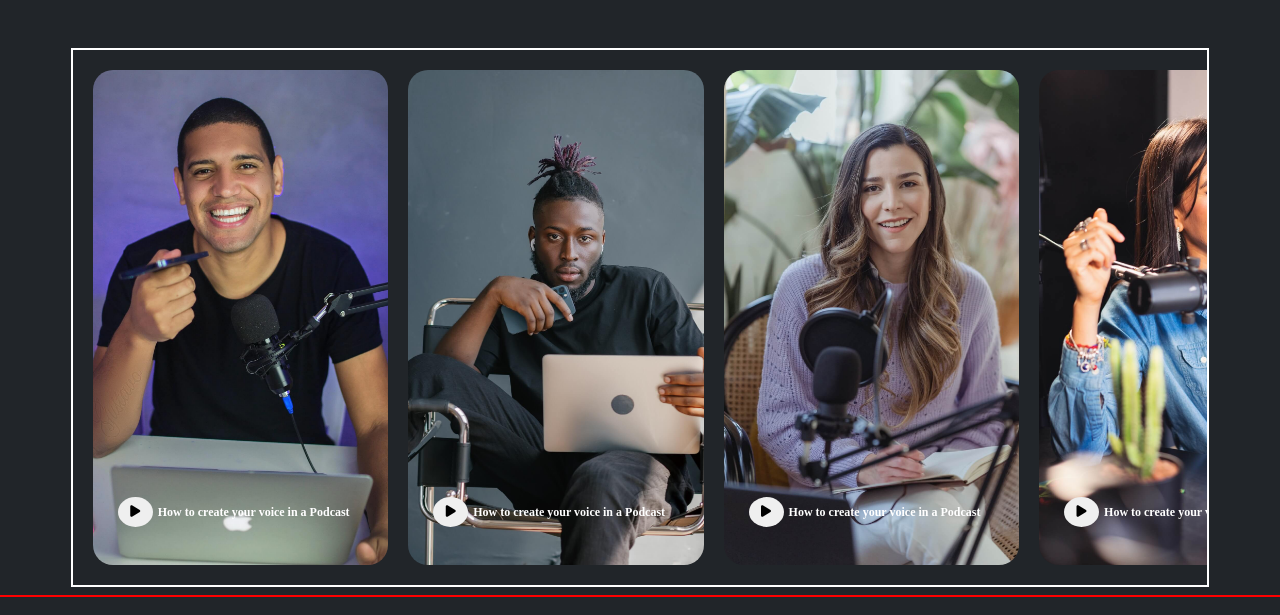
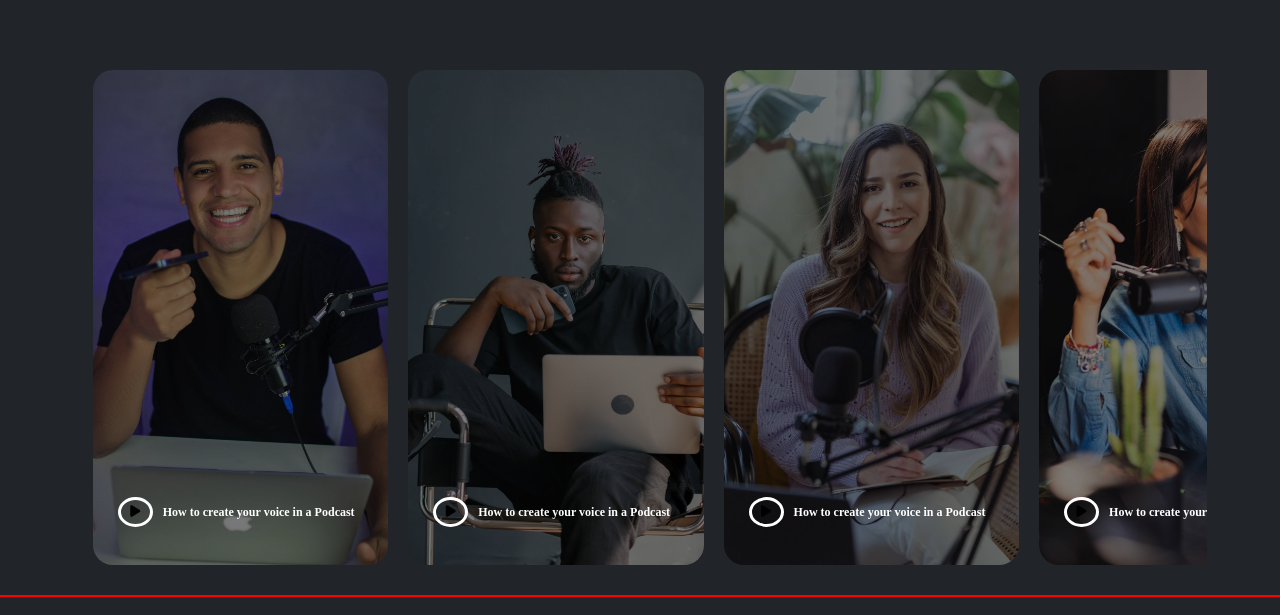
Before and after one commit to Christiano0407/podcast-web, a website built with Vite: page podcast-web/index.html in a window 1280 px wide. Shown: the part 2366-2981 px from the top of the page. Built offline with nearby package versions, Linux system fonts and the light colour scheme; files whose address does not match are found by name.

Commit message:
new carousel finished

```diff
--- a/podcast-web/modules/creators.js
+++ b/podcast-web/modules/creators.js
@@ -51,7 +51,7 @@ slider.innerHTML = `
     </div>
   </div>
   <div class="carousel">
-    img class="imgSlider" id="idImg"  src=${sliderImgOne}>
+    <img class="imgSlider" id="idImg"  src=${sliderImgOne}>
     <div class="carousel-display">
         <button class="display-icon"><i class="fa-solid fa-play"></i></button>
         <span>How to create your voice in a Podcast</span>
--- a/podcast-web/src/css/mobileFirst.css
+++ b/podcast-web/src/css/mobileFirst.css
@@ -475,7 +475,7 @@
   }
   .slider__container {
     overflow: hidden;
-    outline: 2px solid #fff;
+    /* outline: 2px solid #fff; */
     width: 90%;
     margin: 0 auto;
     padding: 2rem;
@@ -498,6 +498,7 @@
     /*  width: auto */
     height: 100%;
     border-radius: 2rem;
+    filter: brightness(0.5);
   }
   .carousel-display {
     position: relative;
@@ -517,7 +518,16 @@
     justify-content: center;
     align-items: center;
     border: none;
-    margin-right: 0.5rem;
+    margin-right: 1rem;
+    background: transparent;
+    border: 3px solid #fff;
+  }
+  .carousel-display button:hover {
+    background-color: #fff;
+    border: none;
+  }
+  .carousel-display button:active {
+    transform: scale(0.9);
   }
   .carousel-display span {
     font-size: 1.2rem;
```
